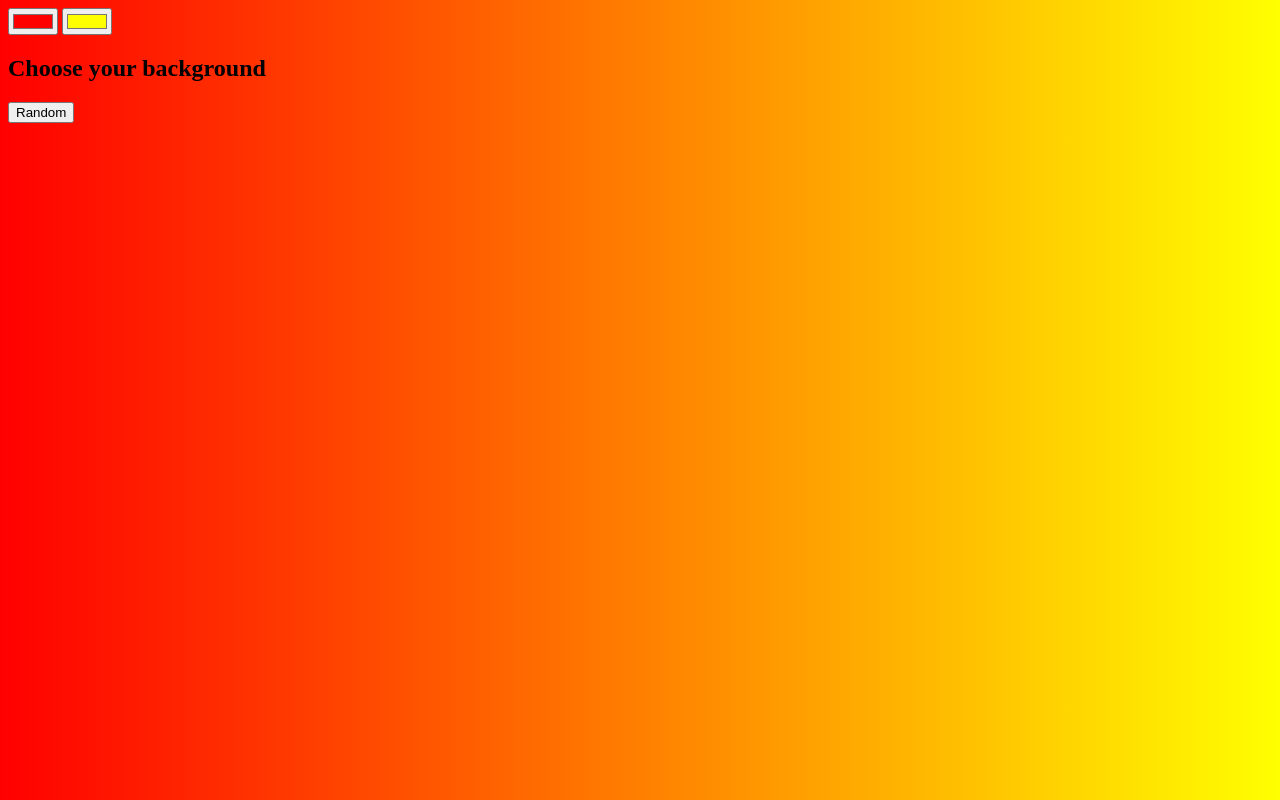
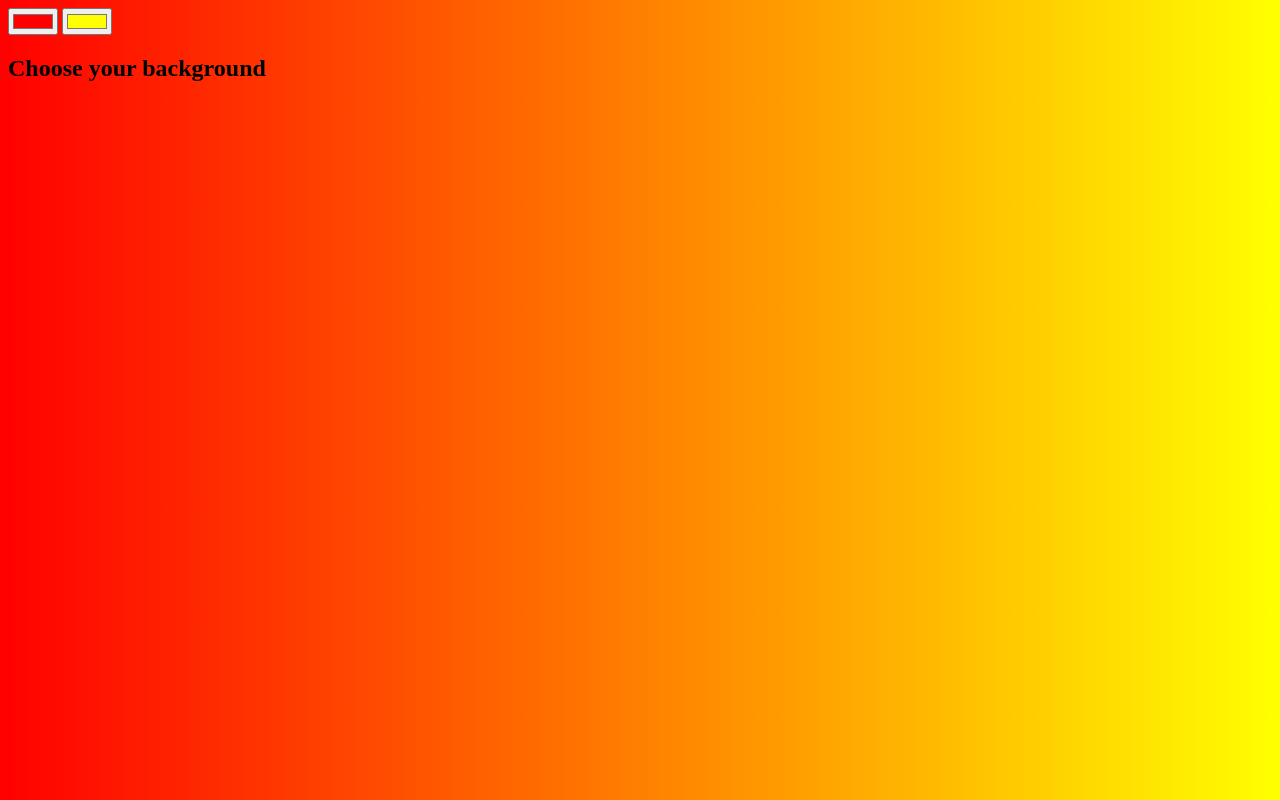
Before and after one commit to bawanegi/background-generator, a plain HTML site: page index.html in a window 1280 px wide. Drawn offline with Linux system fonts and the light colour scheme.

Commit message:
Update index.html

```diff
--- a/index.html
+++ b/index.html
@@ -11,7 +11,7 @@
     <input  class="color1"type="color" name="color1" value="#ff0000">
     <input class="color2" type="color" name="color2" value="#ffff00">
     <h2>Choose your background</h2>
-    <button>Random</button>
+
 
     <h3></h3>
     <script type="text/javascript" src="script.js"></script>
```
